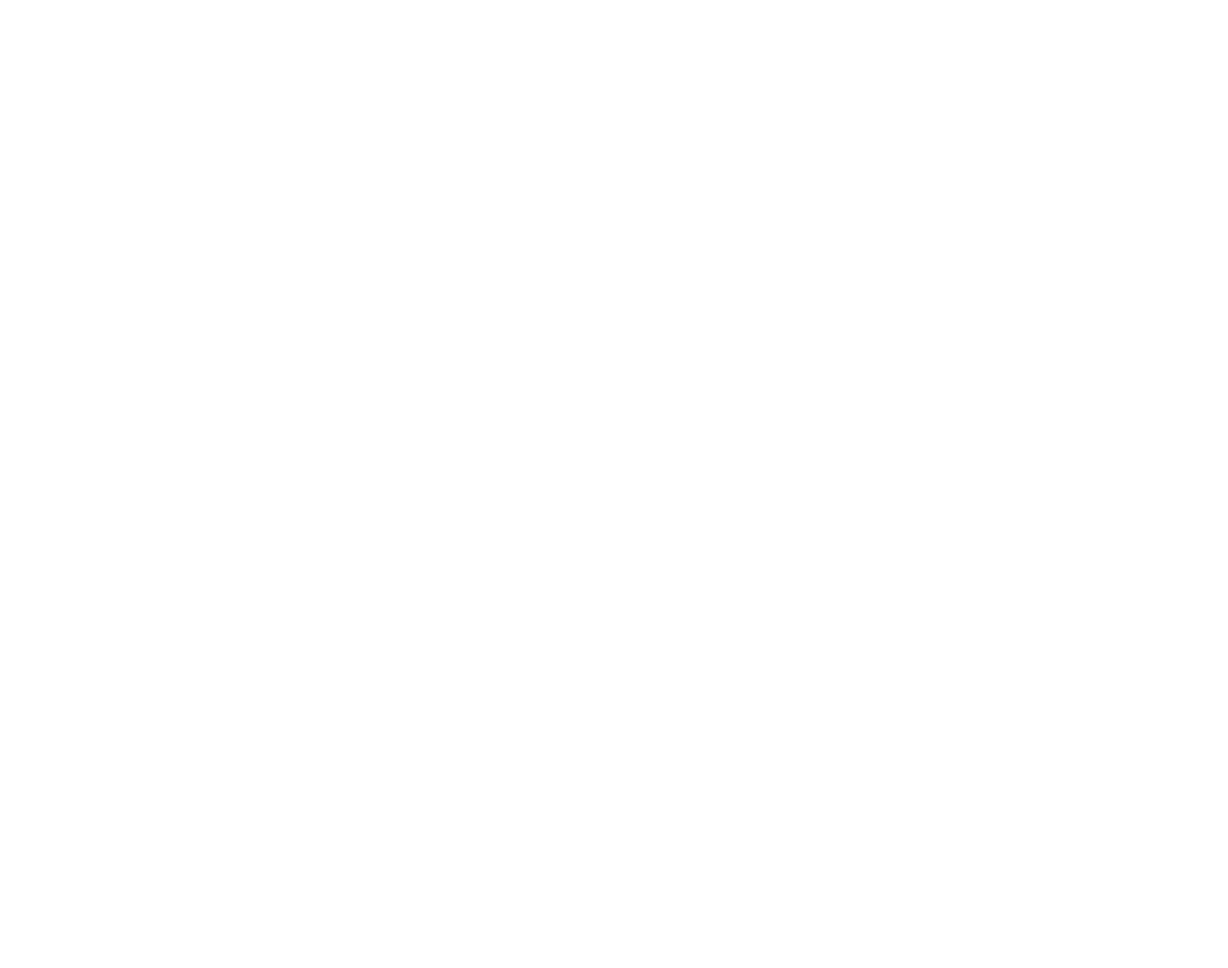
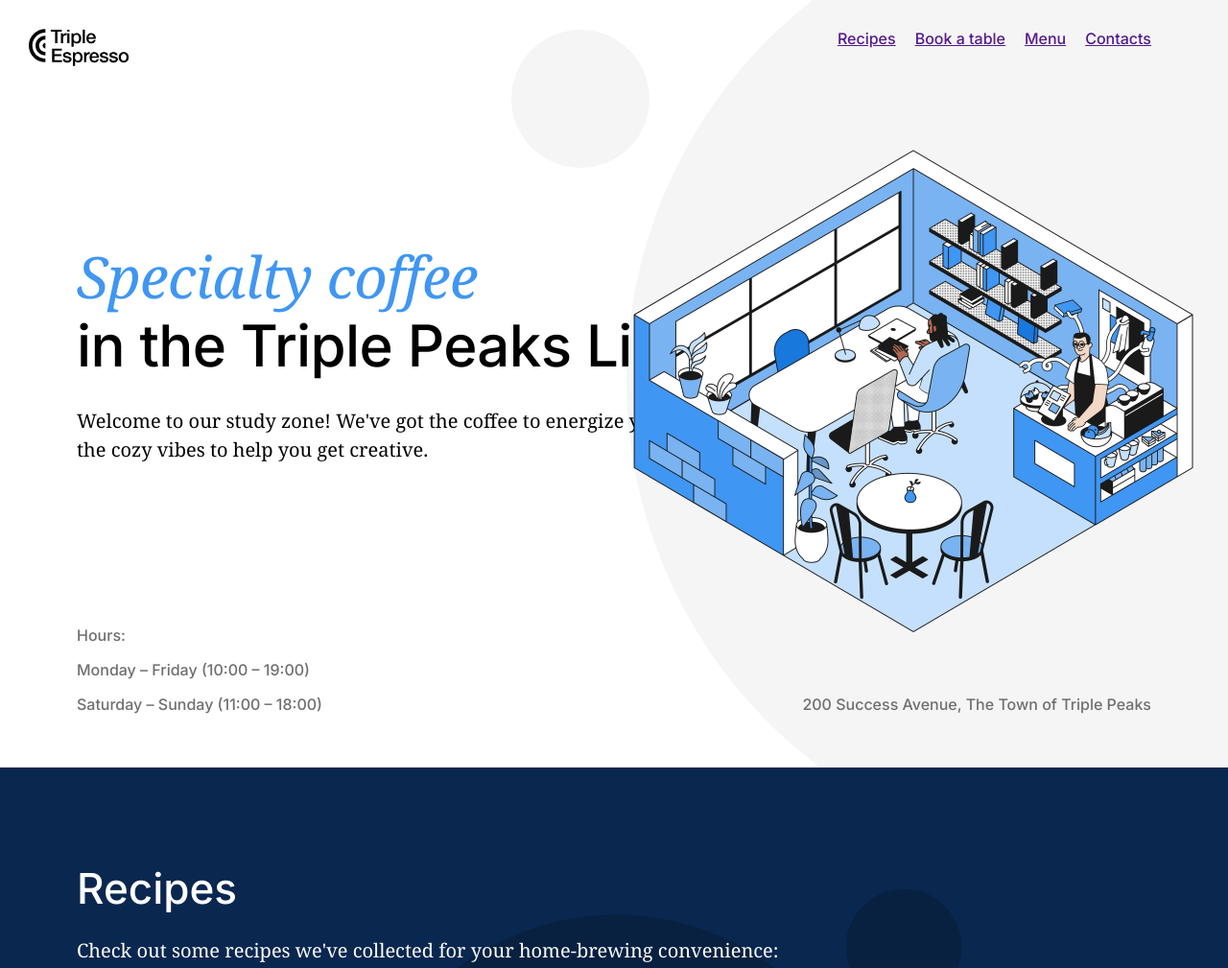
Before and after one commit to TACHI198/se_project_coffeeshop, a plain HTML site: page index.html in a window 1280 px wide. Shown: the top 1009 px of the page at 96% size. Before the commit the page ends 800 px from the top, so only its background shows below. Drawn offline with Linux system fonts and the light colour scheme.

Commit message:
New update for my project

```diff
--- a/index.html
+++ b/index.html
@@ -20,9 +20,92 @@
   </head>
   <body>
     <div class="page">
-      <header class="header"></header>
+      <header class="header">
+        <nav class="nav">
+          <img
+            src="./images/logo_coffeeshop_dark.svg"
+            alt="Coffeeshop logo"
+            class="nav__logo"
+          />
+          <ul class="nav__links">
+            <li>
+              <a href="" class="nav__links">Recipes</a>
+            </li>
+            <li>
+              <a href="" class="nav__links">Book a table</a>
+            </li>
+            <li>
+              <a href="" class="nav__links">Menu</a>
+            </li>
+            <li>
+              <a href="" class="nav__links">Contacts</a>
+            </li>
+          </ul>
+        </nav>
+        <h1 class="header__title">
+          <span class="header__span-accent">Specialty coffee</span> in the
+          Triple Peaks Library
+        </h1>
+        <p class="header__description">
+          Welcome to our study zone! We've got the coffee to energize you and
+          the cozy vibes to help you get creative.
+        </p>
+        <img
+          src="./images/inside_coffee_shop.png"
+          alt="Coffe shop illustration"
+          class="header__image"
+        />
+        <div class="header__footer">
+          <div>
+            <p class="header__paragraph">Hours:</p>
+            <p class="header__paragraph">Monday – Friday (10:00 – 19:00)</p>
+            <p class="header__paragraph">Saturday – Sunday (11:00 – 18:00)</p>
+          </div>
+          <p class="header__paragraph">
+            200 Success Avenue, The Town of Triple Peaks
+          </p>
+        </div>
+      </header>
       <main class="content">
-        <section class="recipes"></section>
+        <section class="recipes">
+          <h2 class="recipes__title">Recipes</h2>
+          <p class="recipes__subtitle">
+            Check out some recipes we've collected for your home-brewing
+            convenience:
+          </p>
+          <ul class="recipes__videos">
+            <li>
+              <iframe
+                width="560"
+                height="315"
+                src="https://www.youtube.com/embed/j6VlT_jUVPc?si=ujmlJy8TPVe2PjNU"
+                title="YouTube video player"
+                frameborder="0"
+                allow="accelerometer; autoplay; clipboard-write; encrypted-media; gyroscope; picture-in-picture; web-share"
+                referrerpolicy="strict-origin-when-cross-origin"
+                allowfullscreen
+              ></iframe>
+              <p class="recipes__video-caption">
+                <span>Aeropress recipe</span><span>~5 min</span>
+              </p>
+            </li>
+            <li>
+              <iframe
+                width="560"
+                height="315"
+                src="https://www.youtube.com/embed/st571DYYTR8?si=CkUF56De7iPiKMPd"
+                title="YouTube video player"
+                frameborder="0"
+                allow="accelerometer; autoplay; clipboard-write; encrypted-media; gyroscope; picture-in-picture; web-share"
+                referrerpolicy="strict-origin-when-cross-origin"
+                allowfullscreen
+              ></iframe>
+              <p class="recipes__video-caption">
+                <span>French press recipe</span><span>~15 min</span>
+              </p>
+            </li>
+          </ul>
+        </section>
         <section class="reservation"></section>
         <section class="menu"></section>
         <section class="about"></section>
--- a/pages/index.css
+++ b/pages/index.css
@@ -6,3 +6,130 @@
   font-size: 16px;
   line-height: 20px;
 }
+
+.header {
+  padding: 30px 80px 40px;
+  height: 800px;
+  box-sizing: border-box;
+  display: flex;
+  flex-direction: column;
+  background-image: url(../images/background_header.svg);
+  background-size: cover;
+  position: relative;
+}
+
+.header__image {
+  position: absolute;
+  top: 124px;
+  right: 5px;
+  width: 646px;
+  height: 568px;
+}
+
+.header__title {
+  margin: 183px 0 0;
+  font-family: "Inter", "Ariel", sans-serif;
+  font-weight: 500;
+  font-size: 60px;
+  line-height: 72px;
+  letter-spacing: -0.6px;
+  max-width: 729px;
+}
+
+.header__span-accent {
+  color: #3f96f3;
+  display: block;
+  font-family: "Noto Serif", "Times New Roman", serif;
+  font-style: italic;
+  font-weight: normal;
+  font-size: 60px;
+  line-height: 72px;
+  color: #3f96f3;
+}
+
+.header__description {
+  font-family: "Noto Serif", "Times New Roman", serif;
+  font-size: 20px;
+  line-height: 30px;
+  margin: 28px 0 0;
+  max-width: 683px;
+}
+
+.header__footer {
+  margin-top: auto;
+  display: flex;
+  justify-content: space-between;
+  font-family: "Inter", "Ariel", sans-serif;
+  font-weight: 500;
+  font-size: 16px;
+  line-height: 20px;
+  color: #6f6f6f;
+}
+
+.header__paragraph {
+  margin-top: auto;
+}
+
+.nav {
+  display: flex;
+  justify-content: space-between;
+  font-family: "Inter";
+  font-weight: 500;
+  font-size: 16px;
+  line-height: 20px;
+}
+
+.nav__logo {
+  position: relative;
+  left: -50px;
+  width: 105px;
+  height: 39px;
+}
+
+.nav__links {
+  list-style-type: none;
+  display: flex;
+  gap: 20px;
+  padding: 0;
+  margin: 0;
+}
+
+.recipes {
+  color: #fff;
+  background-color: #0a2750;
+  padding: 100px 80px 215px;
+  background-image: url(../images/background_recipes.svg);
+  background-size: cover;
+  position: relative;
+}
+
+.recipes__title {
+  margin: 0 0 24px;
+  font-family: "Inter", "Ariel", sans-serif;
+  font-weight: 500;
+  font-size: 44px;
+  line-height: 52px;
+}
+
+.recipes__subtitle {
+  margin: 0 0 80px;
+  font-family: "Noto Serif", "Times New Roman", serif;
+  font-size: 20px;
+  line-height: 30px;
+}
+
+.recipes__videos {
+  display: flex;
+  justify-content: center;
+  gap: 100px;
+  font-family: "Inter", "Ariel", sans-serif;
+  font-weight: 500;
+  font-size: 20px;
+  line-height: 30px;
+  list-style: none;
+}
+
+.recipes__video-caption {
+  display: flex;
+  justify-content: space-between;
+}
```
